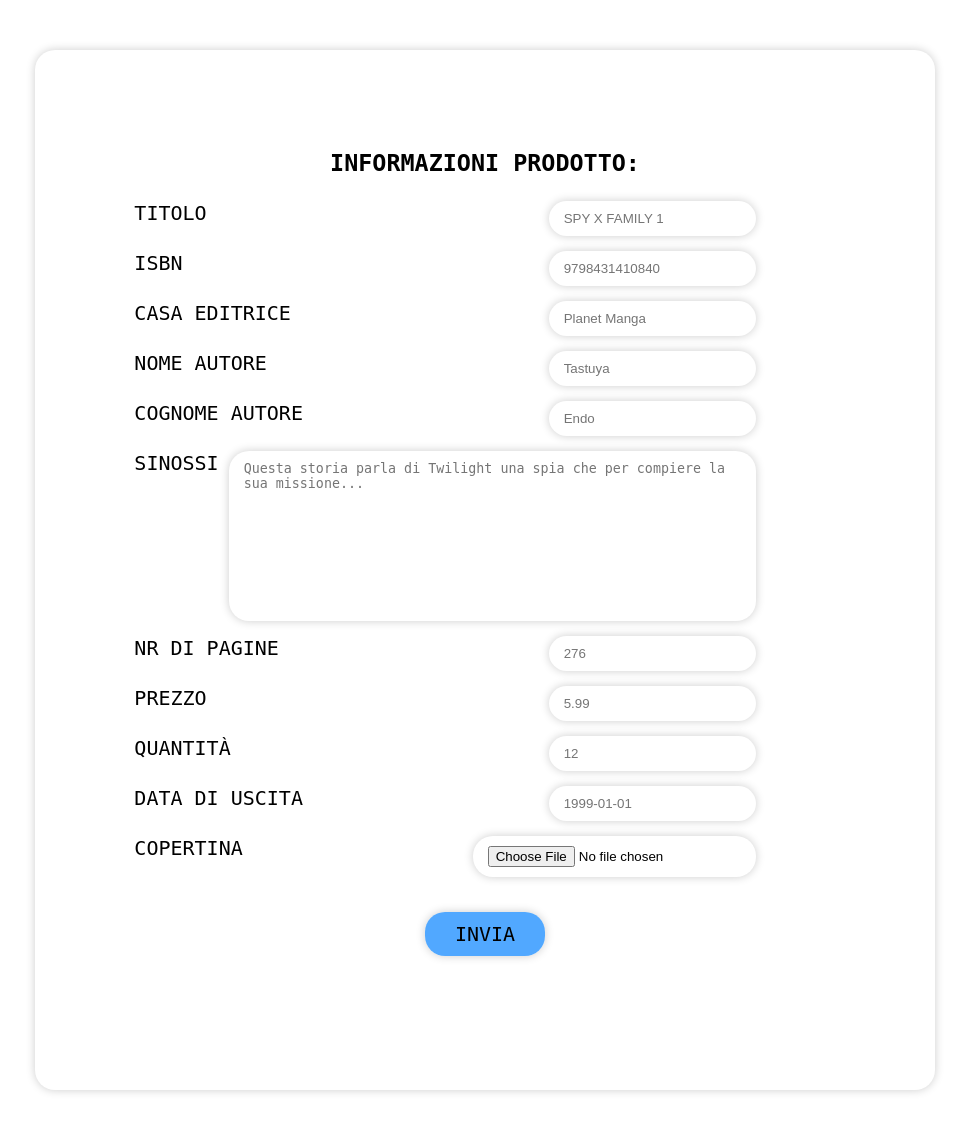
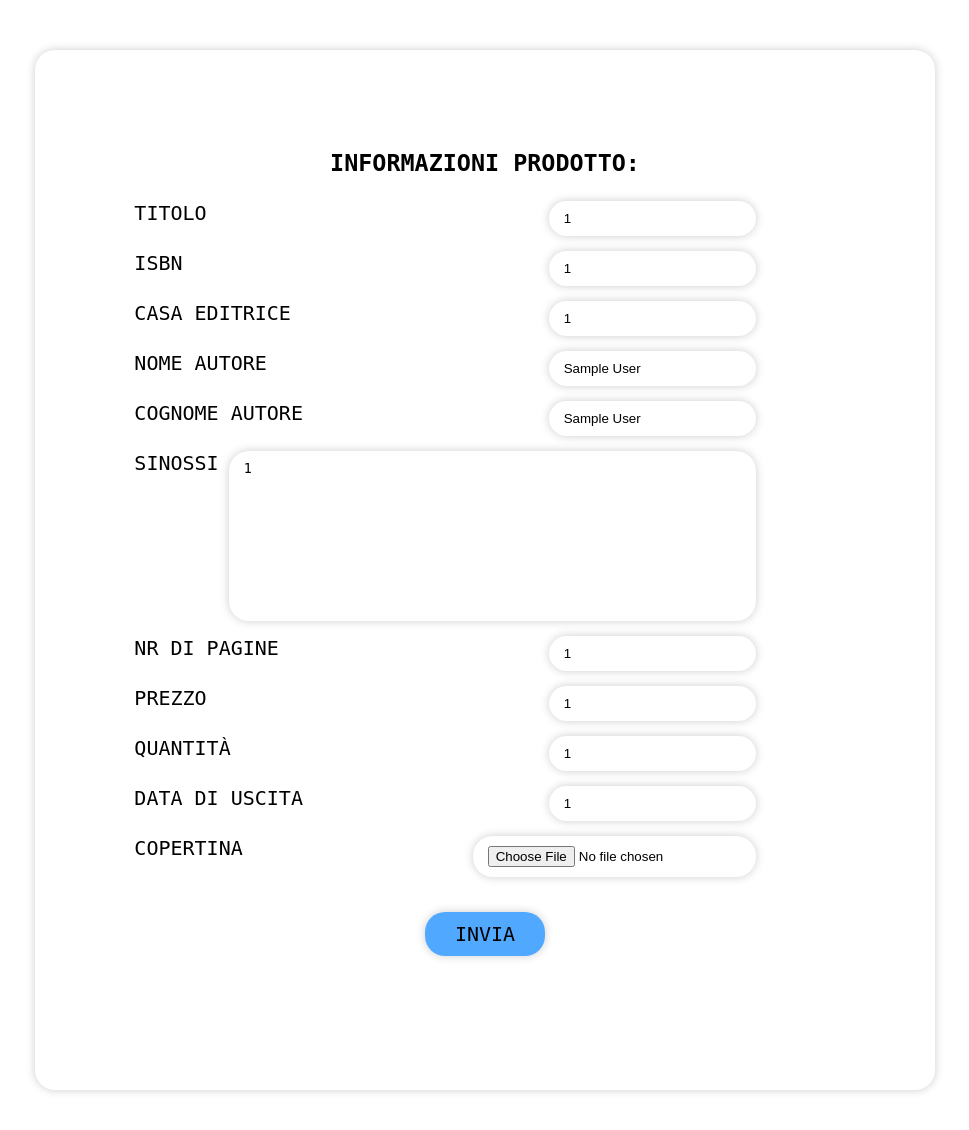
Before and after one commit to Luke-1310/University-Materials, a PHP site: page /aggiungi_prodotto.php in a window 1280 px wide. Shown: the part 94-1224 px from the top of the page, without its empty margins (155-1124 px from the left). Run offline with PHP 8.4, Linux system fonts and the light colour scheme; the visitor is signed in with stand-in values (Sample User, id 1).

Commit message:
aggiunta la permanenza dei campi

```diff
--- a/Tesina/aggiungi_prodotto.php
+++ b/Tesina/aggiungi_prodotto.php
@@ -54,53 +54,62 @@
                 <h3>INFORMAZIONI PRODOTTO:</h3>
                 <div class="form-row">
                     <label for="titolo">TITOLO</label>
-                    <input type="text" id="titolo" name="titolo" placeholder="SPY X FAMILY 1" required>   <!--Se settata (regist non corretta, la stampo)-->
+                    <input type="text" id="titolo" name="titolo" placeholder="SPY X FAMILY 1"
+                        value="<?php  if(isset($_SESSION['form_titolo_prodotto'])) echo $_SESSION['form_titolo_prodotto']; ?>" required>   <!--Se settata (aggiungi prodotto non corretto, la stampo)-->
                 </div>
 
                 <div class="form-row">
                     <label for="ISBN">ISBN</label>
-                    <input type="text" pattern="[0-9]{13}" maxlength="13" id="ISBN" name="ISBN" placeholder="9798431410840" required>
+                    <input type="text" pattern="[0-9]{13}" maxlength="13" id="ISBN" name="ISBN" placeholder="9798431410840"
+                        value="<?php  if(isset($_SESSION['form_ISBN_prodotto'])) echo $_SESSION['form_ISBN_prodotto']; ?>" required>
                 </div>
 
                 <div class="form-row">
                     <label for="editrice">CASA EDITRICE</label>
-                    <input type="text" id="editrice" name="editrice" placeholder="Planet Manga" required>
+                    <input type="text" id="editrice" name="editrice" placeholder="Planet Manga"
+                        value="<?php  if(isset($_SESSION['form_editrice_prodotto'])) echo $_SESSION['form_editrice_prodotto']; ?>" required>
                 </div>
 
                 <div class="form-row">
                     <label for="nome">NOME AUTORE</label>
-                    <input type="text" id="nome" name="nome" placeholder="Tastuya" required>
+                    <input type="text" id="nome" name="nome" placeholder="Tastuya"
+                        value="<?php  if(isset($_SESSION['form_nome_autore'])) echo $_SESSION['form_nome_autore']; ?>" required>
                 </div>
 
                 <div class="form-row">
                     <label for="cognome">COGNOME AUTORE</label>
-                    <input type="text" id="cognome" name="cognome" placeholder="Endo" required>
+                    <input type="text" id="cognome" name="cognome" placeholder="Endo"
+                        value="<?php  if(isset($_SESSION['form_cognome_autore'])) echo $_SESSION['form_cognome_autore']; ?>" required>
                 </div>
 
                 <div class="form-row">
                     <label for="sinossi">SINOSSI</label>
-                    <textarea id="sinossi" name="sinossi" rows="10" cols="60" placeholder="Questa storia parla di Twilight una spia che per compiere la sua missione..." required></textarea>
+                    <textarea id="sinossi" name="sinossi" rows="10" cols="60" placeholder="Questa storia parla di Twilight una spia che per compiere la sua missione..." required><?php if(isset($_SESSION['form_sinossi_prodotto'])) echo trim($_SESSION['form_sinossi_prodotto']);?></textarea>
                 </div>
 
                 <div class="form-row">
                     <label for="pagine">NR DI PAGINE</label>
-                    <input type="integer" pattern="[0-9]{1,4}" maxlength="4" name="lunghezza" id="lunghezza" placeholder="276" required>
+                    <input type="integer" pattern="[0-9]{1,4}" maxlength="4" name="lunghezza" id="lunghezza" placeholder="276"
+                        value="<?php  if(isset($_SESSION['form_lunghezza_prodotto'])) echo $_SESSION['form_lunghezza_prodotto']; ?>" required>
                 </div>
 
                 <div class="form-row">
                     <label for="prezzo">PREZZO</label>
-                    <input type="number" step="0.01" min="0" name="prezzo" id="prezzo" required placeholder="5.99">
+                    <input type="number" step="0.01" min="0" name="prezzo" id="prezzo" placeholder="5.99"
+                        value="<?php  if(isset($_SESSION['form_prezzo_prodotto'])) echo $_SESSION['form_prezzo_prodotto']; ?>" required>
                 </div>
 
 
                 <div class="form-row">
                     <label for="quantita">QUANTITÀ</label>
-                    <input type="integer" pattern="[0-9]{1,3}" maxlength="3" id="quantita" name="quantita" placeholder="12" required>
+                    <input type="integer" pattern="[0-9]{1,3}" maxlength="3" id="quantita" name="quantita" placeholder="12"
+                        value="<?php  if(isset($_SESSION['form_quantita_prodotto'])) echo $_SESSION['form_quantita_prodotto']; ?>" required>
                 </div>
 
                 <div class="form-row">
                     <label for="data">DATA DI USCITA</label>
-                    <input type="text" id="data" name="data" placeholder="1999-01-01" required pattern="\d{4}-\d{2}-\d{2}">
+                    <input type="text" id="data" name="data" placeholder="1999-01-01" required pattern="\d{4}-\d{2}-\d{2}"
+                        value="<?php  if(isset($_SESSION['form_data_prodotto'])) echo $_SESSION['form_data_prodotto']; ?>" required>
                 </div>
 
                 <div class="form-row">
```
Also changed, not shown: Tesina/res/PHP/aggiungi_prodotto.php (+24 -0 lines).
